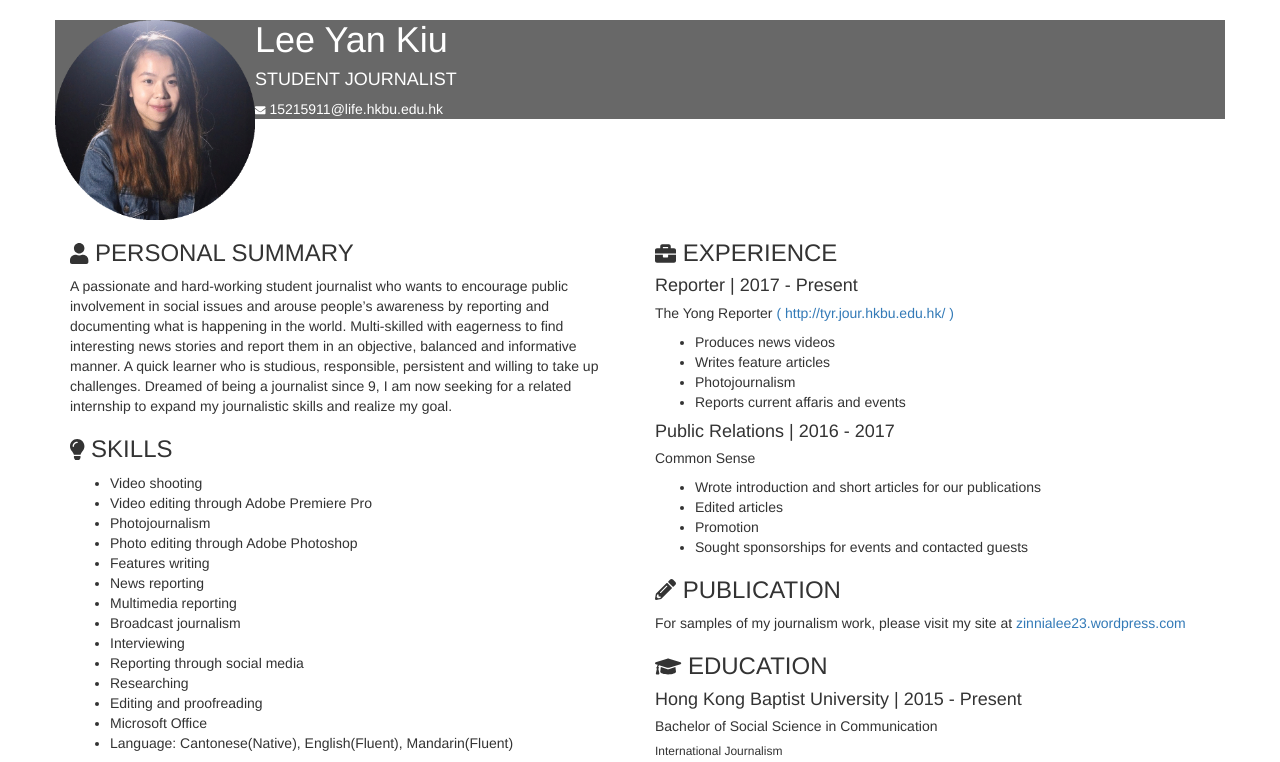
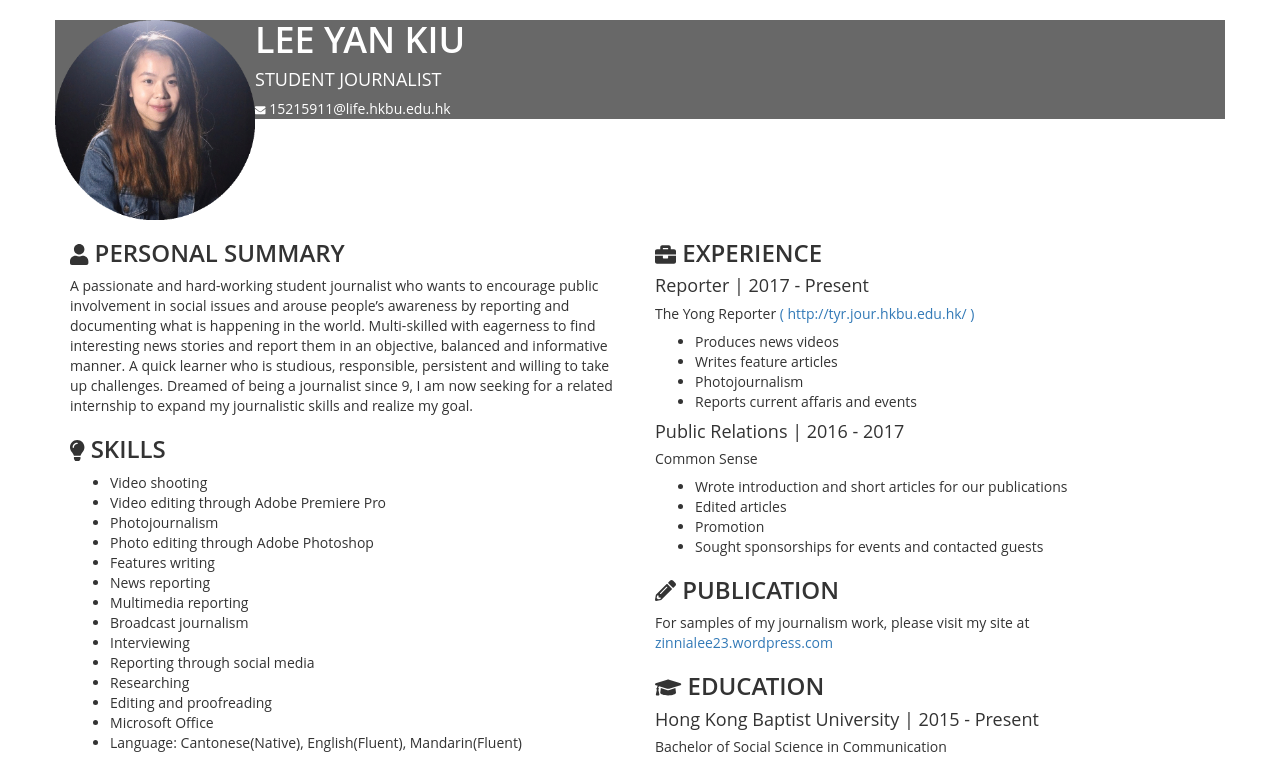
Before and after one commit to zinnialee23/zinnialee23.github.io, a plain HTML site: page index.html in a window 1280 px wide. Shown: the top 762 px of the page. Drawn offline with nearby package versions, Linux system fonts and the light colour scheme.

Commit message:
Update index.html

```diff
--- a/index.html
+++ b/index.html
@@ -7,6 +7,31 @@
 <link rel="stylesheet" href="https://maxcdn.bootstrapcdn.com/bootstrap/3.3.7/css/bootstrap-theme.min.css" integrity="sha384-rHyoN1iRsVXV4nD0JutlnGaslCJuC7uwjduW9SVrLvRYooPp2bWYgmgJQIXwl/Sp" crossorigin="anonymous">
 <!-- Latest compiled and minified JavaScript -->
 <script src="https://maxcdn.bootstrapcdn.com/bootstrap/3.3.7/js/bootstrap.min.js" integrity="sha384-Tc5IQib027qvyjSMfHjOMaLkfuWVxZxUPnCJA7l2mCWNIpG9mGCD8wGNIcPD7Txa" crossorigin="anonymous"></script>
+
+<style>
+      h1 {
+	font-family: Open Sans Semibold;
+}
+      h3 {
+	font-family: Open Sans Semibold;
+}
+      h4 {
+	font-family: Open Sans;
+}
+      h5 {
+	font-family: Open Sans;
+}
+      h6 {
+	font-family: Open Sans;
+}
+      p {
+	font-family: Open Sans;
+}
+      li {
+	font-family: Open Sans;
+}
+</style>
+
 </head>
 
 <body>
@@ -14,7 +39,7 @@
     <div class="row">
          <div class="center-block";"clearfix" style= "background-color:#686868">
          <img src="zinnialee23.github.io/hello.gif" class="pull-left" width="200" height="200" >
-             <p> <h1 style="color:white"> Lee Yan Kiu </h1> </p>
+             <p> <h1 style="color:white"> LEE YAN KIU </h1> </p>
              <p> <h4 style="color:white"> STUDENT JOURNALIST </h4> </p>
              <p style="color:white"> <i class="fas fa-envelope fa-xs"></i> 15215911@life.hkbu.edu.hk </p>
         </div>
```
